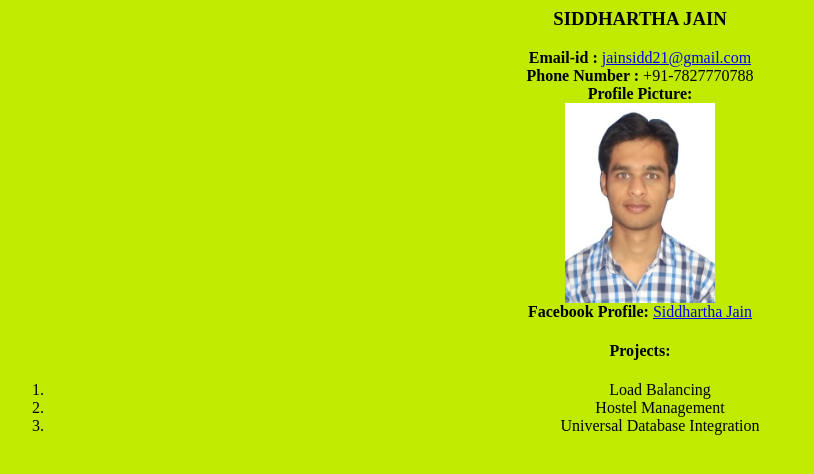
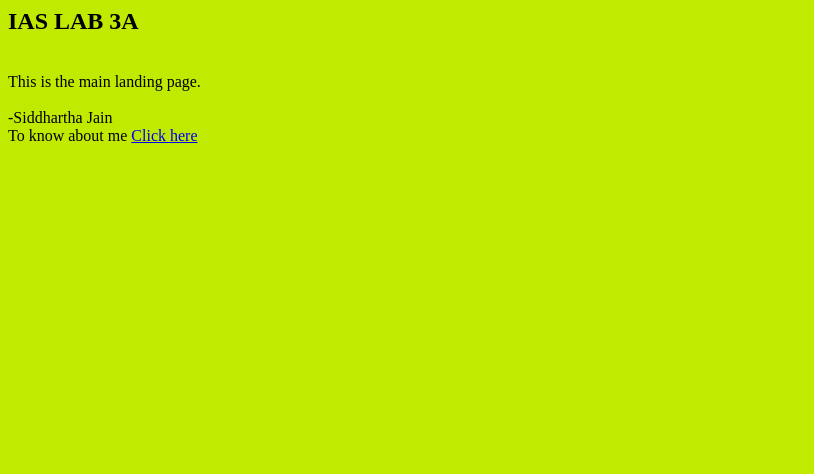
Before and after one commit to siddharthajain/siddharthajain.github.io, a plain HTML site: page index.html in a window 1280 px wide. Shown: the whole page, without its empty margins (0-814 px from the left). Drawn offline with Linux system fonts and the light colour scheme.

Commit message:
Initial Commit

```diff
--- a/index.html
+++ b/index.html
@@ -1,30 +1,18 @@
 <html>
 <head>
-<title> My Profile </title>
+<title> Main Page </title>
 </head>
 
 <body bgcolor="cream">
-<center>
 
-<h3>SIDDHARTHA JAIN</h3>
-
-<b>Email-id :</b> <a href="mailto:jainsidd21@gmail.com">jainsidd21@gmail.com</a>
-<br/>
-<b>Phone Number :</b> +91-7827770788
-<br/>
-<b>Profile Picture:</b>
-<br/>
-<img src="SID.jpg" height="200" width="150">
-<br/>
-<b>Facebook Profile:</b>
-<a href="https://www.facebook.com/siddhartha.jain.562/">Siddhartha Jain</a>
-<br/>
-<h4>Projects:</h4>
-<ol type="1">
-	<li>Load Balancing</li>
-	<li>Hostel Management</li>
-	<li>Universal Database Integration</li>
-</ol>
-</center>
+<h2>IAS LAB 3A</h2>
+<br>
+This is the main landing page.
+<br>
+<br>
+-Siddhartha Jain
+<br>
+To know about me
+<a href='aboutme.html'>Click here</a>
 </body>
 </html>
```
Also changed, not shown: aboutme.html (added, +30 -0 lines).
